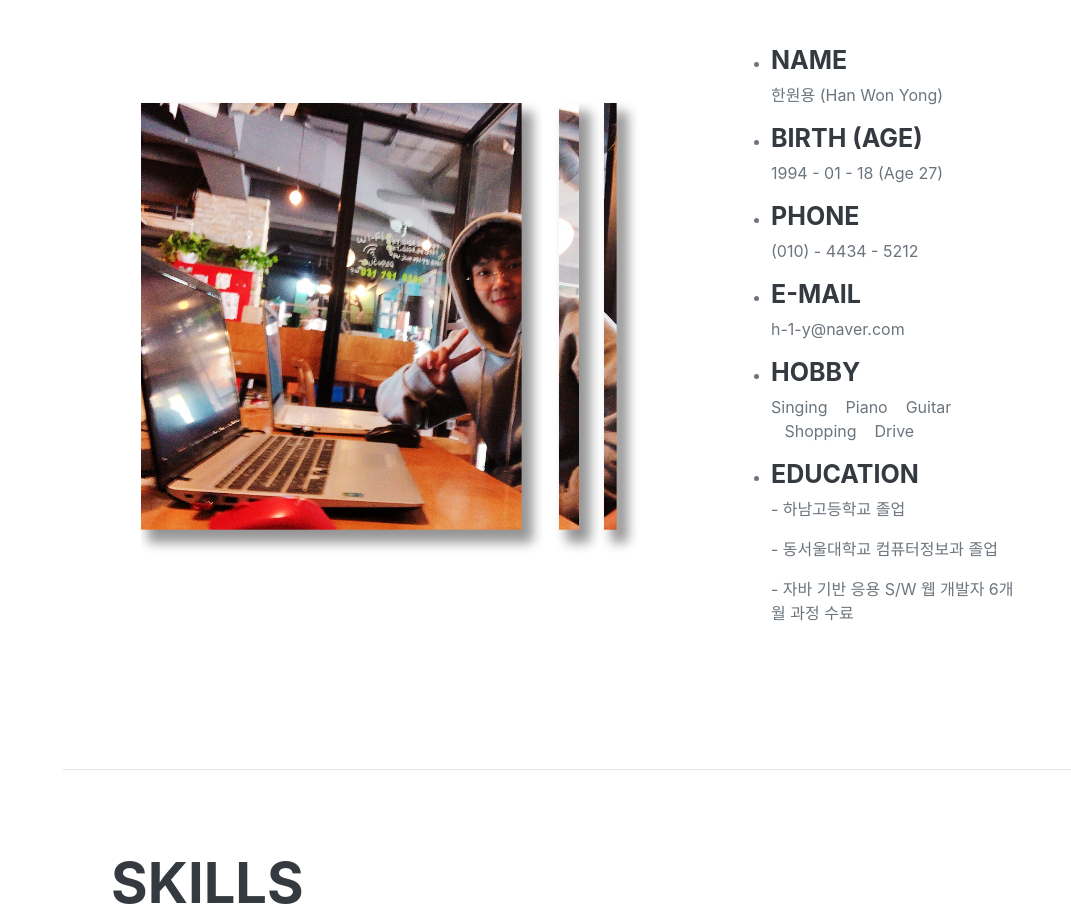
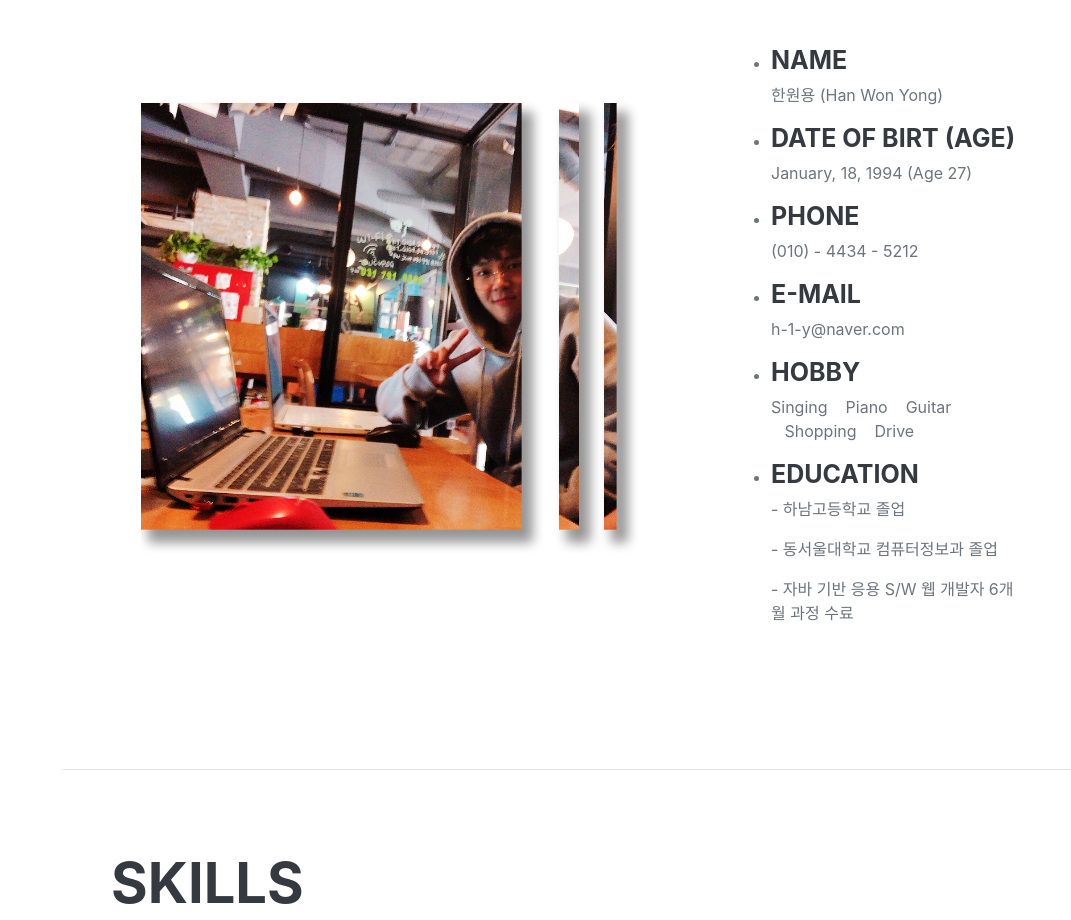
Before and after one commit to h-1-y/h1y-Store, a plain HTML site: page index.html in a window 1280 px wide. Shown: the part 951-1871 px from the top of the page, without its empty margins (209-1280 px from the left). Drawn offline with nearby package versions, Linux system fonts and the light colour scheme; a web font is replaced by a local one.

Commit message:
info update

```diff
--- a/index.html
+++ b/index.html
@@ -81,8 +81,8 @@
                                 <p>한원용 (Han Won Yong)</p>
                             </li>
                             <li>
-                                <h6 class="profileTitle">birth (AGE)</h6>
-                                <p><span>1994 - 01 - 18 (Age 27)</span></p>
+                                <h6 class="profileTitle">Date of Birt (AGE)</h6>
+                                <p><span>January, 18, 1994 (Age 27)</span></p>
                             </li>
                             <li>
                                 <h6 class="profileTitle">Phone</h6>
```
